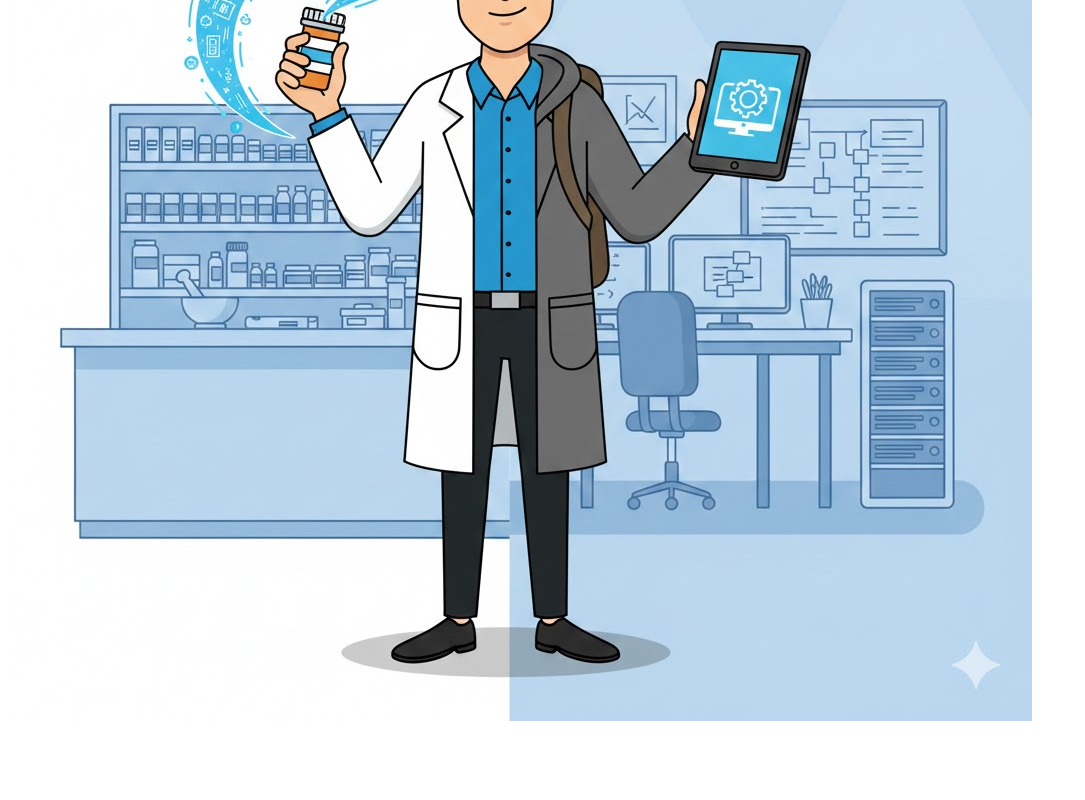
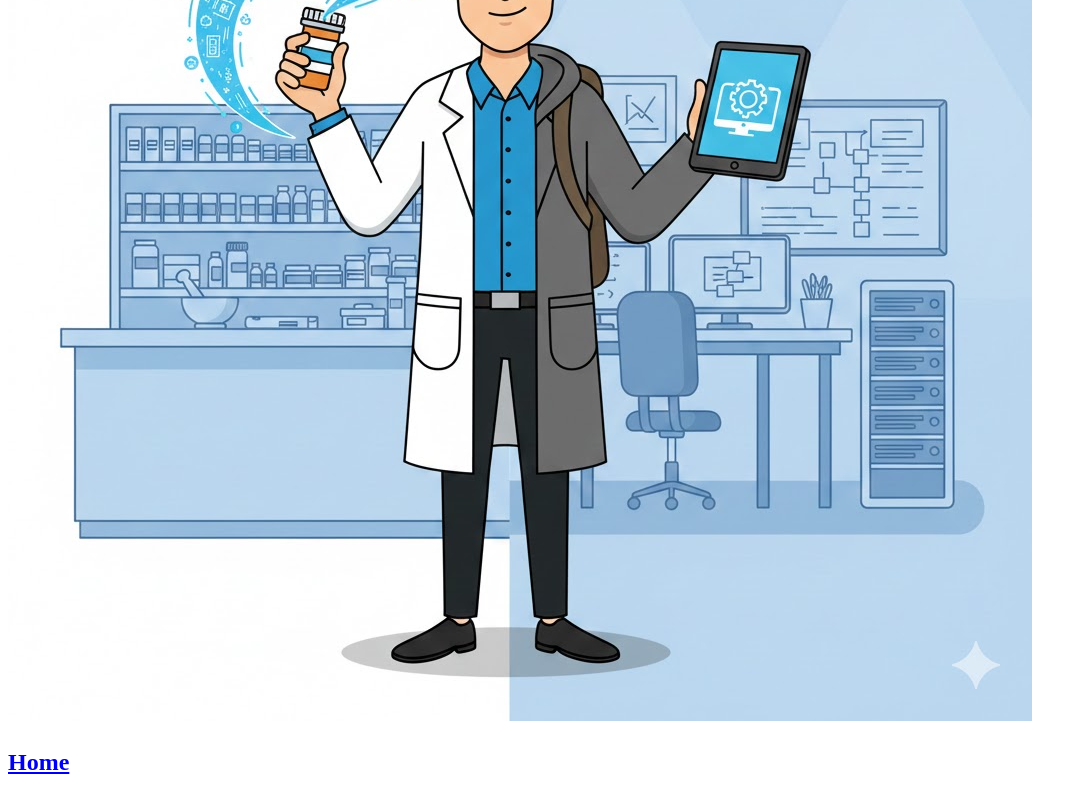
Before and after one commit to f1kino/odin-recipes, a plain HTML site: page who-am-i.html in a window 1280 px wide. Shown: the part 537-1337 px from the top of the page, without its empty margins (0-1085 px from the left). Before the commit the page ends 1270 px from the top, so only its background shows below. Drawn offline with Linux system fonts and the light colour scheme.

Commit message:
Added home button

```diff
--- a/who-am-i.html
+++ b/who-am-i.html
@@ -17,5 +17,6 @@ I wanted to build the systems that drive modern solutions.</p>
  I used—wondering how software could better manage complex data to improve lives.
 <p>I didn't just want to use the tools anymore; I wanted to <b>build them.<b></p>
     <img src="./pharmacist.jpg" alt="Picture of pharmacist transitioning to software engineer">
+    <h2><p><a href="./index.html">Home</a></p></h2>
 </body>
 </html>
```
